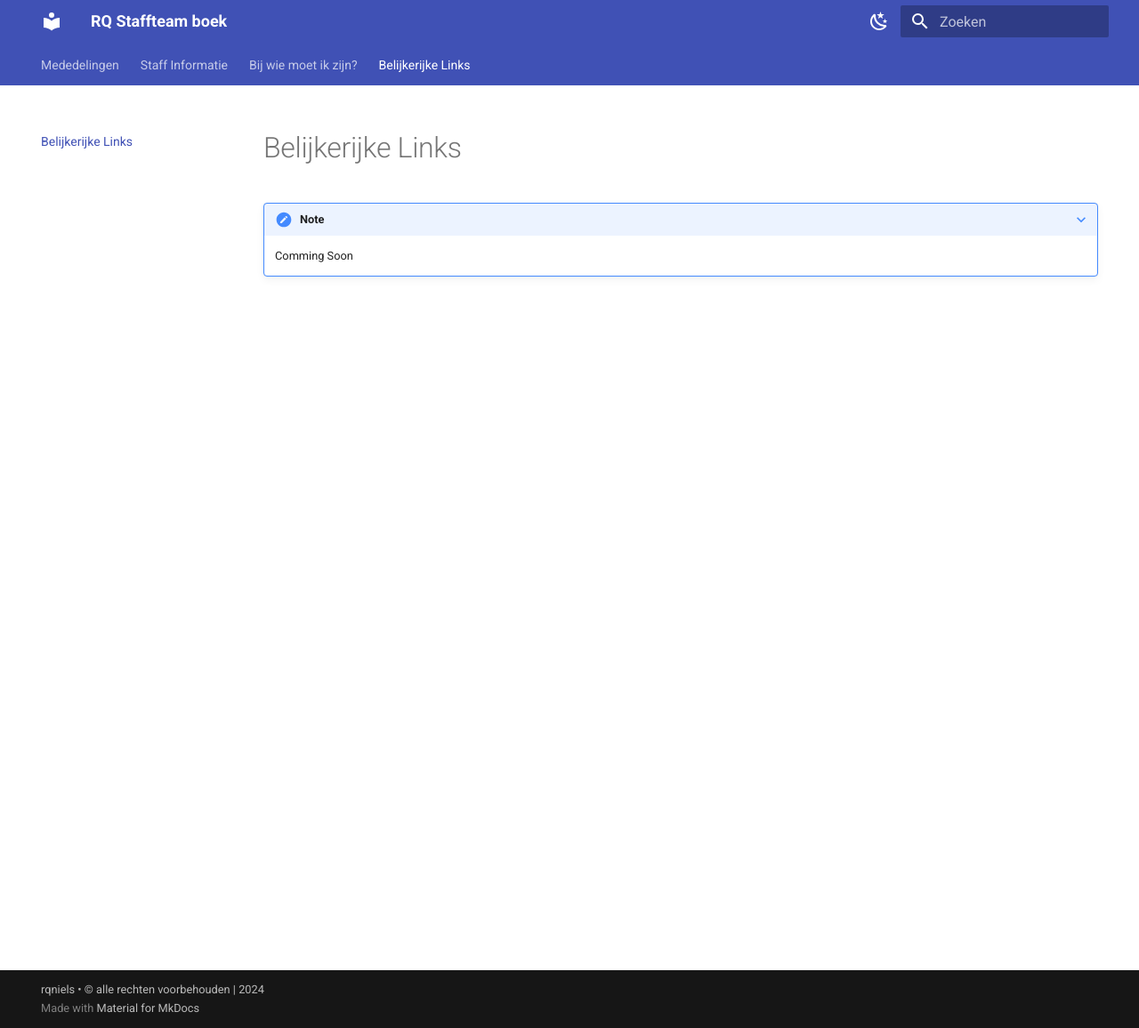
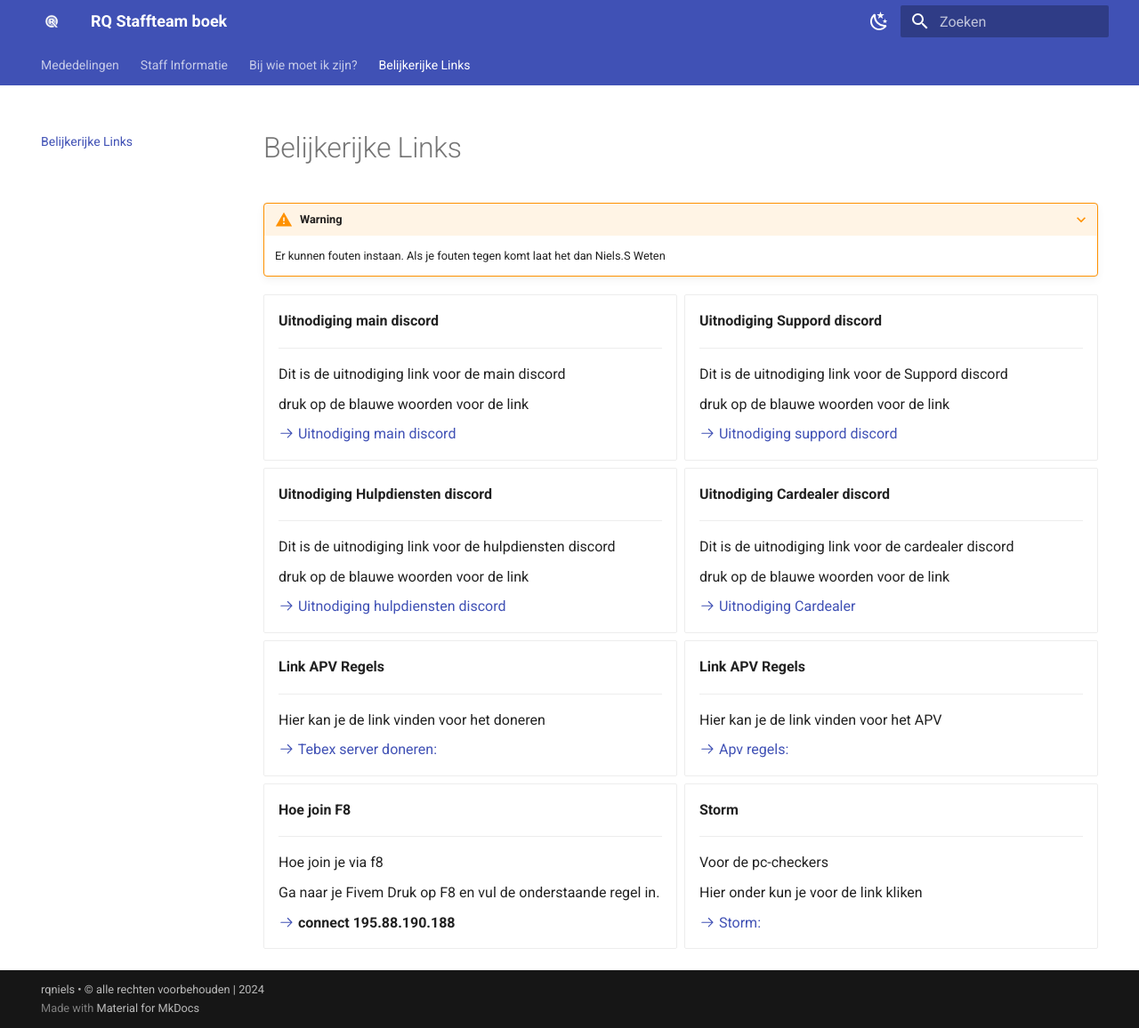
Before and after one commit to rqniels/Staff, an MkDocs documentation site: the page built from docs/Links.md, in a window 1280 px wide and 1156 px high. Shown: the whole window at 89% size. Built offline with MkDocs 1.6.1 and Material for MkDocs 9.7.7, drawn with Linux system fonts in a browser that asks for light colours.

Commit message:
Groote Update

```diff
--- a/docs/Links.md
+++ b/docs/Links.md
@@ -1,5 +1,101 @@
 # Belijkerijke Links
 
-???+ note
+???+ warning
 
-    Comming Soon
+    Er kunnen fouten instaan. Als je fouten tegen komt laat het dan Niels.S Weten
+
+
+
+<div class="grid cards" markdown>
+
+-   __Uitnodiging main discord__
+
+    ---
+
+    Dit is de uitnodiging link voor de main discord
+
+    druk op de blauwe woorden voor de link
+
+    [:octicons-arrow-right-24:](#) [Uitnodiging main discord][example1]
+
+  [example1]: https://discord.gg/qZ2uUR7G "Uitnodiging main discord!"
+
+-    __Uitnodiging Suppord discord__
+
+    ---
+
+    Dit is de uitnodiging link voor de Suppord discord
+
+    druk op de blauwe woorden voor de link
+
+    [:octicons-arrow-right-24:](#) [Uitnodiging suppord discord][example2]
+
+  [example2]: https://discord.gg/eBRrWWMQ "Uitnodiging suppord discord!"
+
+-   __Uitnodiging Hulpdiensten discord__
+
+    ---
+
+    Dit is de uitnodiging link voor de hulpdiensten discord
+
+    druk op de blauwe woorden voor de link
+
+    [:octicons-arrow-right-24:](#) [Uitnodiging hulpdiensten discord][example3]
+
+  [example3]: https://discord.gg/PENVS6nH "Uitnodiging hulpdiensten discord!"
+
+-   __Uitnodiging Cardealer discord__
+
+    ---
+
+    Dit is de uitnodiging link voor de cardealer discord
+
+    druk op de blauwe woorden voor de link
+
+    [:octicons-arrow-right-24: ](#) [Uitnodiging Cardealer][example4]
+
+  [example4]: https://discord.gg/gYW4KUrP "Uitnodiging Cardealer!"
+
+- __Link APV Regels__
+
+    ---
+
+    Hier kan je de link vinden voor het doneren
+
+    [:octicons-arrow-right-24:](#) [Tebex server doneren:][example6]
+
+  [example6]: https://realistiq-rp.tebex.io/ "Tebex server doneren!"
+
+- __Link APV Regels__
+
+    ---
+
+    Hier kan je de link vinden voor het APV
+
+    [:octicons-arrow-right-24:](#) [Apv regels:][example5]
+
+  [example5]: https://realistiqrp.com/site/apv/#artikel-9-combat-logging "Apv regels!"
+
+  - __Hoe join F8__
+
+    ---
+
+    Hoe join je via f8
+
+    Ga naar je Fivem Druk op F8 en vul de onderstaande regel in.
+
+    [:octicons-arrow-right-24:](#) __connect 195.88.190.188__
+
+  - __Storm__
+
+    ---
+
+    Voor de pc-checkers
+
+    Hier onder kun je voor de link kliken
+
+    [:octicons-arrow-right-24:](#) [Storm:][example6]
+
+  [example6]: https://stormss.cc/  "Storm!"
+
+</div>
--- a/mkdocs.yml
+++ b/mkdocs.yml
@@ -20,6 +20,8 @@ theme:
       toggle:
         icon: material/weather-sunny
         name: Switch to light mode
+  favicon: img/rq_logo_transs.png
+  logo: img/rq_logo_transs.png
 
 markdown_extensions:
 
```
Also changed, not shown: docs/Politie.md (+4 -1 lines), docs/img/rq_logo_transs.png (added).
